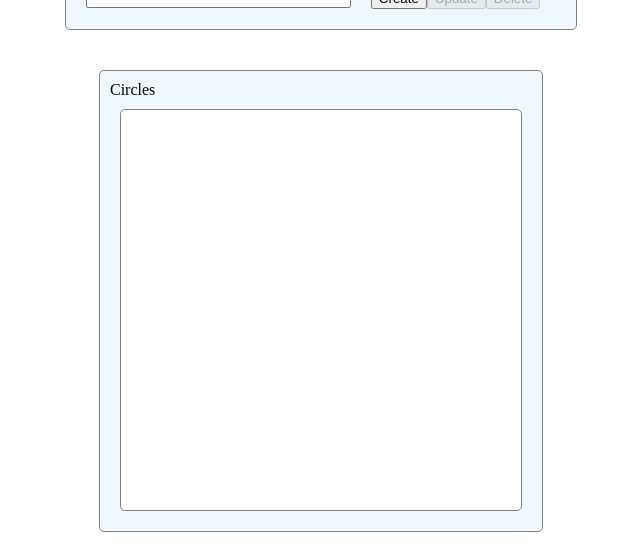
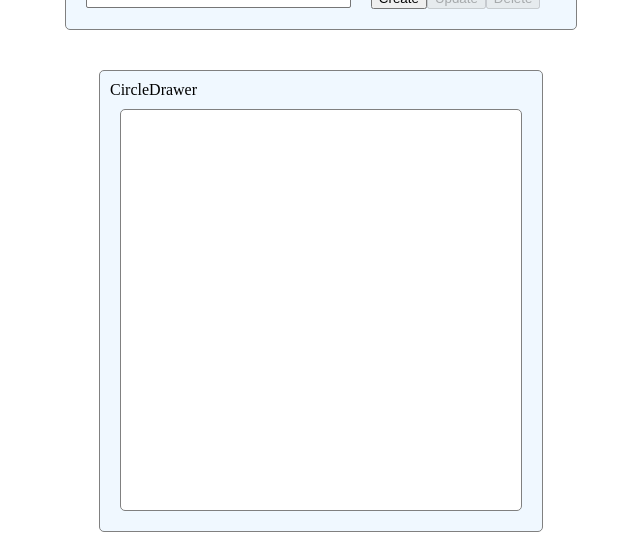
Before and after one commit to DaveMadden/seven-gui-ts, a React (Create React App) app: page / in a window 1280 px wide. Shown: the part 814-1371 px from the top of the page, without its empty margins (319-959 px from the left). Built offline with nearby package versions, Linux system fonts and the light colour scheme.

Commit message:
can place circles. now working hover functionality.

```diff
--- a/package.json
+++ b/package.json
@@ -15,6 +15,7 @@
     "react-dom": "^17.0.2",
     "react-scripts": "5.0.0",
     "typescript": "^4.5.5",
+    "uuid": "^8.3.2",
     "web-vitals": "^2.1.4"
   },
   "scripts": {
--- a/src/App.css
+++ b/src/App.css
@@ -51,3 +51,6 @@
 	border-radius: 5px;
 	margin: 10px;
 }
+.circle :hover {
+	fill: pink;
+}
--- a/src/App.tsx
+++ b/src/App.tsx
@@ -1,6 +1,6 @@
 import React from 'react';
 import './App.css';
-import Circles from './Circles';
+import CircleDrawer from './CircleDrawer';
 import Counter from './Counter'
 import CRUD from './CRUD';
 import FlightBooker from './FlightBooker';
@@ -15,7 +15,7 @@ function App() {
       <FlightBooker />
       <Timer />
       <CRUD />
-      <Circles/>
+      <CircleDrawer/>
     </div>
   );
 }
--- /dev/null
+++ b/src/CircleDrawer.tsx
@@ -0,0 +1,54 @@
+import React, { useEffect, useState } from 'react'
+import {Circle} from './Circle_comps/model'
+const { v4: uuidv4 } = require('uuid');
+
+const CircleDrawer = () => {
+
+  const [circles, setCircles] = useState<Circle[]>([])
+
+    const findMouse = (x:number, y:number) => {
+        console.log(x,y)
+        let newCircle: Circle = {key:uuidv4(), x:x, y:y, r:20, fill:"white", stroke:"black", opacity:0.3}
+        setCircles([...circles, newCircle])
+    }
+
+    const handleOver = (key:number) => {
+      console.log(key, " over")
+      circles.map((c)=> c.key===key?{...c, fill:"red"}:c)
+    }
+
+
+    useEffect(() => {
+      console.log(...circles)
+    }, [circles])
+
+
+  return (
+    <div className="thing">
+        CircleDrawer
+        <svg
+            className="canvas"
+            width={400}
+            height={400}
+            onClick={(e)=>findMouse(e.nativeEvent.offsetX, e.nativeEvent.offsetY)}>
+              {
+                circles.map((circ) =>(
+                  <circle
+                    className="circle"
+                    key={circ.key}
+                    r={circ.r}
+                    cx={circ.x}
+                    cy={circ.y}
+                    fill={circ.fill}
+                    stroke={circ.stroke}
+                    fillOpacity={circ.opacity}
+                    onMouseOver={()=> handleOver(circ.key)}/>
+                ))
+              }
+              {/* <circle r={20} cx={50} cy={50} fill="none" stroke="black" ></circle> */}
+        </svg>
+    </div>
+  )
+}
+
+export default CircleDrawer
--- /dev/null
+++ b/src/Circle_comps/model.ts
@@ -0,0 +1,9 @@
+export interface Circle {
+    key:number
+    x:number;
+    y:number;
+    r:number;
+    fill:string;
+    stroke:string;
+    opacity:number
+}
--- a/src/Circles.tsx
+++ /dev/null
@@ -1,14 +0,0 @@
-import React from 'react'
-
-const Circles = () => {
-  return (
-    <div className="thing">
-        Circles
-        <canvas className="canvas" width={400} height={400} >
-
-        </canvas>
-    </div>
-  )
-}
-
-export default Circles
```
Also changed, not shown: src/Circle_comps/Circle.tsx (added, +9 -0 lines), 1 other file (tests, documents, lock files or other folders).
